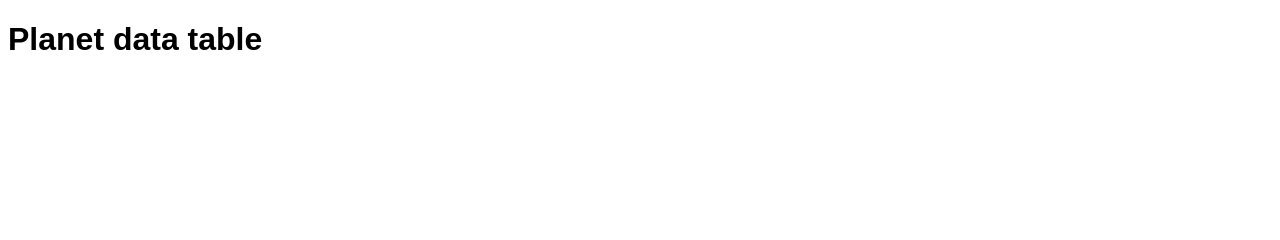
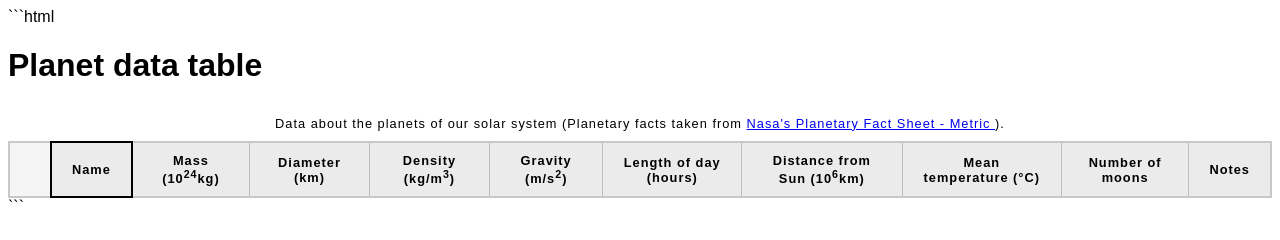
Before and after one commit to Adugk/planet_tracker, a plain HTML site: page Index.html in a window 1280 px wide. Drawn offline with Linux system fonts and the light colour scheme.

Commit message:
Add planet table structure and headings

````diff
--- a/Index.html
+++ b/Index.html
@@ -1,3 +1,4 @@
+```html
 <!doctype html>
 <html lang="en-US">
   <head>
@@ -8,5 +9,40 @@
   </head>
   <body>
     <h1>Planet data table</h1>
+
+    <table>
+      <caption>
+        Data about the planets of our solar system (Planetary facts taken from
+        <a href="https://nssdc.gsfc.nasa.gov/planetary/factsheet/">
+          Nasa's Planetary Fact Sheet - Metric
+        </a>).
+      </caption>
+
+      <colgroup>
+        <col span="2" />
+        <col class="column-border" />
+        <col span="9" />
+      </colgroup>
+
+      <thead>
+        <tr>
+          <td colspan="2"></td>
+          <th scope="col">Name</th>
+          <th scope="col">Mass (10<sup>24</sup>kg)</th>
+          <th scope="col">Diameter (km)</th>
+          <th scope="col">Density (kg/m<sup>3</sup>)</th>
+          <th scope="col">Gravity (m/s<sup>2</sup>)</th>
+          <th scope="col">Length of day (hours)</th>
+          <th scope="col">Distance from Sun (10<sup>6</sup>km)</th>
+          <th scope="col">Mean temperature (°C)</th>
+          <th scope="col">Number of moons</th>
+          <th scope="col">Notes</th>
+        </tr>
+      </thead>
+
+      <tbody>
+      </tbody>
+    </table>
   </body>
 </html>
+```
````
